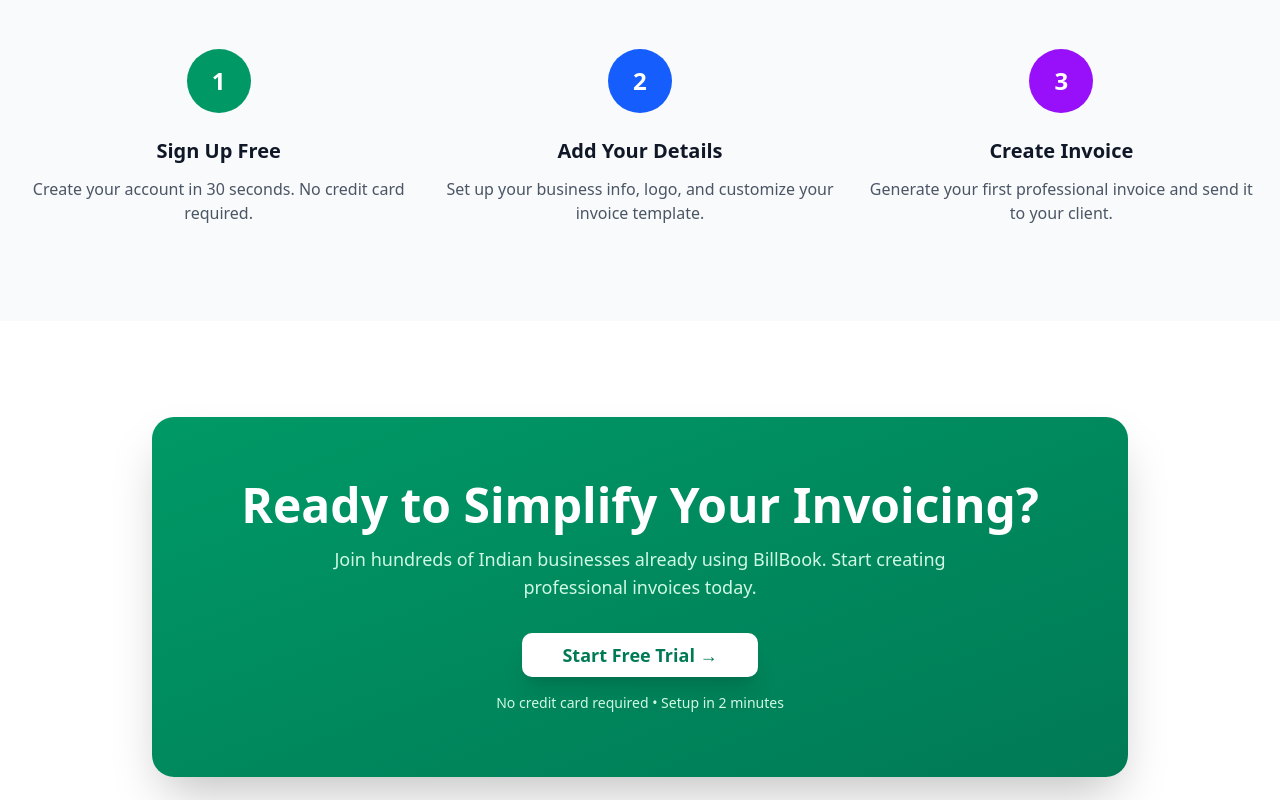
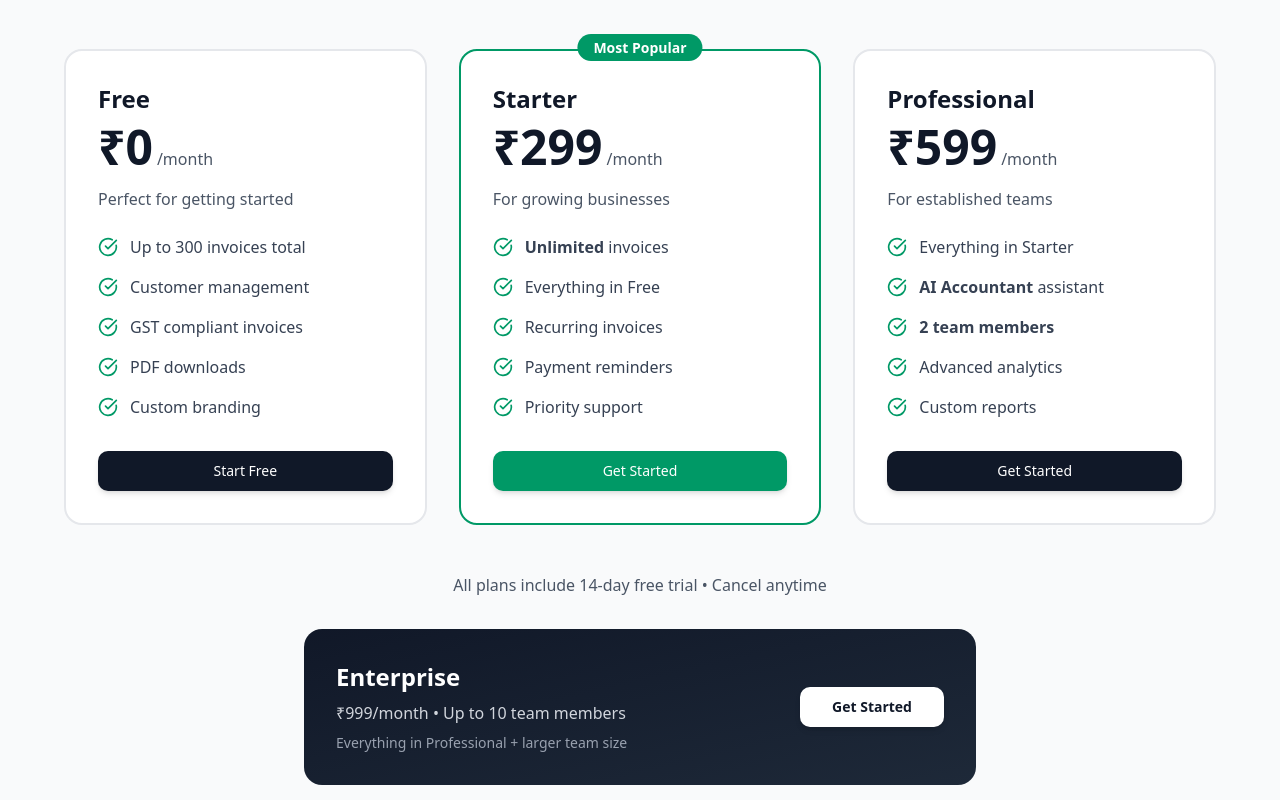
Before and after one commit to DodailSolutions/billbook, a Next.js app: page / in a window 1280 px wide. Shown: the part 2000-2800 px from the top of the page. Built offline with nearby package versions, Linux system fonts and the light colour scheme.

Commit message:
Add pricing section with 3 plans: Free (300 invoices), Starter (₹299), Professional (₹599), Enterprise (₹999)

```diff
--- a/app/page.tsx
+++ b/app/page.tsx
@@ -214,8 +214,171 @@
         </div>
       </section>
 
+      {/* Pricing Section */}
+      <section id="pricing" className="px-6 py-16 md:py-24 bg-gray-50">
+        <div className="max-w-7xl mx-auto">
+          <div className="text-center mb-16">
+            <h3 className="text-3xl md:text-5xl font-bold text-gray-900 mb-4">
+              Simple, Transparent Pricing
+            </h3>
+            <p className="text-lg text-gray-600">Choose the plan that fits your business needs</p>
+          </div>
+
+          <div className="grid md:grid-cols-3 gap-8 max-w-6xl mx-auto">
+            {/* Free Plan */}
+            <div className="bg-white border-2 border-gray-200 rounded-2xl p-8 hover:shadow-xl transition-all">
+              <div className="mb-6">
+                <h4 className="text-2xl font-bold text-gray-900 mb-2">Free</h4>
+                <div className="flex items-baseline gap-1 mb-4">
+                  <span className="text-5xl font-bold text-gray-900">₹0</span>
+                  <span className="text-gray-600">/month</span>
+                </div>
+                <p className="text-gray-600">Perfect for getting started</p>
+              </div>
+
+              <ul className="space-y-4 mb-8">
+                <li className="flex items-start gap-3">
+                  <CheckCircle className="h-5 w-5 text-emerald-600 flex-shrink-0 mt-0.5" />
+                  <span className="text-gray-700">Up to 300 invoices total</span>
+                </li>
+                <li className="flex items-start gap-3">
+                  <CheckCircle className="h-5 w-5 text-emerald-600 flex-shrink-0 mt-0.5" />
+                  <span className="text-gray-700">Customer management</span>
+                </li>
+                <li className="flex items-start gap-3">
+                  <CheckCircle className="h-5 w-5 text-emerald-600 flex-shrink-0 mt-0.5" />
+                  <span className="text-gray-700">GST compliant invoices</span>
+                </li>
+                <li className="flex items-start gap-3">
+                  <CheckCircle className="h-5 w-5 text-emerald-600 flex-shrink-0 mt-0.5" />
+                  <span className="text-gray-700">PDF downloads</span>
+                </li>
+                <li className="flex items-start gap-3">
+                  <CheckCircle className="h-5 w-5 text-emerald-600 flex-shrink-0 mt-0.5" />
+                  <span className="text-gray-700">Custom branding</span>
+                </li>
+              </ul>
+
+              <Link href="/signup">
+                <Button className="w-full bg-gray-900 hover:bg-gray-800 text-white">
+                  Start Free
+                </Button>
+              </Link>
+            </div>
+
+            {/* Starter Plan */}
+            <div className="bg-white border-2 border-emerald-600 rounded-2xl p-8 hover:shadow-xl transition-all relative">
+              <div className="absolute -top-4 left-1/2 -translate-x-1/2">
+                <span className="bg-emerald-600 text-white px-4 py-1 rounded-full text-sm font-semibold">
+                  Most Popular
+                </span>
+              </div>
+
+              <div className="mb-6">
+                <h4 className="text-2xl font-bold text-gray-900 mb-2">Starter</h4>
+                <div className="flex items-baseline gap-1 mb-4">
+                  <span className="text-5xl font-bold text-gray-900">₹299</span>
+                  <span className="text-gray-600">/month</span>
+                </div>
+                <p className="text-gray-600">For growing businesses</p>
+              </div>
+
+              <ul className="space-y-4 mb-8">
+                <li className="flex items-start gap-3">
+                  <CheckCircle className="h-5 w-5 text-emerald-600 flex-shrink-0 mt-0.5" />
+                  <span className="text-gray-700"><strong>Unlimited</strong> invoices</span>
+                </li>
+                <li className="flex items-start gap-3">
+                  <CheckCircle className="h-5 w-5 text-emerald-600 flex-shrink-0 mt-0.5" />
+                  <span className="text-gray-700">Everything in Free</span>
+                </li>
+                <li className="flex items-start gap-3">
+                  <CheckCircle className="h-5 w-5 text-emerald-600 flex-shrink-0 mt-0.5" />
+                  <span className="text-gray-700">Recurring invoices</span>
+                </li>
+                <li className="flex items-start gap-3">
+                  <CheckCircle className="h-5 w-5 text-emerald-600 flex-shrink-0 mt-0.5" />
+                  <span className="text-gray-700">Payment reminders</span>
+                </li>
+                <li className="flex items-start gap-3">
+                  <CheckCircle className="h-5 w-5 text-emerald-600 flex-shrink-0 mt-0.5" />
+                  <span className="text-gray-700">Priority support</span>
+                </li>
+              </ul>
+
+              <Link href="/signup">
+                <Button className="w-full bg-emerald-600 hover:bg-emerald-700 text-white">
+                  Get Started
+                </Button>
+              </Link>
+            </div>
+
+            {/* Professional Plan */}
+            <div className="bg-white border-2 border-gray-200 rounded-2xl p-8 hover:shadow-xl transition-all">
+              <div className="mb-6">
+                <h4 className="text-2xl font-bold text-gray-900 mb-2">Professional</h4>
+                <div className="flex items-baseline gap-1 mb-4">
+                  <span className="text-5xl font-bold text-gray-900">₹599</span>
+                  <span className="text-gray-600">/month</span>
+                </div>
+                <p className="text-gray-600">For established teams</p>
+              </div>
+
+              <ul className="space-y-4 mb-8">
+                <li className="flex items-start gap-3">
+                  <CheckCircle className="h-5 w-5 text-emerald-600 flex-shrink-0 mt-0.5" />
+                  <span className="text-gray-700">Everything in Starter</span>
+                </li>
+                <li className="flex items-start gap-3">
+                  <CheckCircle className="h-5 w-5 text-emerald-600 flex-shrink-0 mt-0.5" />
+                  <span className="text-gray-700"><strong>AI Accountant</strong> assistant</span>
+                </li>
+                <li className="flex items-start gap-3">
+                  <CheckCircle className="h-5 w-5 text-emerald-600 flex-shrink-0 mt-0.5" />
+                  <span className="text-gray-700"><strong>2 team members</strong></span>
+                </li>
+                <li className="flex items-start gap-3">
+                  <CheckCircle className="h-5 w-5 text-emerald-600 flex-shrink-0 mt-0.5" />
+                  <span className="text-gray-700">Advanced analytics</span>
+                </li>
+                <li className="flex items-start gap-3">
+                  <CheckCircle className="h-5 w-5 text-emerald-600 flex-shrink-0 mt-0.5" />
+                  <span className="text-gray-700">Custom reports</span>
+                </li>
+              </ul>
+
+              <Link href="/signup">
+                <Button className="w-full bg-gray-900 hover:bg-gray-800 text-white">
+                  Get Started
+                </Button>
+              </Link>
+            </div>
+          </div>
+
+          <div className="text-center mt-12">
+            <p className="text-gray-600 mb-8">All plans include 14-day free trial • Cancel anytime</p>
+
+            {/* Enterprise Plan Card */}
+            <div className="max-w-2xl mx-auto bg-gradient-to-br from-gray-900 to-gray-800 rounded-2xl p-8 text-white">
+              <div className="flex flex-col md:flex-row items-center justify-between gap-6">
+                <div className="text-center md:text-left">
+                  <h4 className="text-2xl font-bold mb-2">Enterprise</h4>
+                  <p className="text-gray-300 mb-2">₹999/month • Up to 10 team members</p>
+                  <p className="text-sm text-gray-400">Everything in Professional + larger team size</p>
+                </div>
+                <Link href="/signup">
+                  <Button className="bg-white text-gray-900 hover:bg-gray-100 font-semibold px-8">
+                    Get Started
+                  </Button>
+                </Link>
+              </div>
+            </div>
+          </div>
+        </div>
+      </section>
+
       {/* How It Works */}
-      <section className="px-6 py-16 md:py-24 bg-gray-50">
+      <section className="px-6 py-16 md:py-24 bg-white">
         <div className="max-w-7xl mx-auto">
           <div className="text-center mb-16">
             <h3 className="text-3xl md:text-5xl font-bold text-gray-900 mb-4">
```
